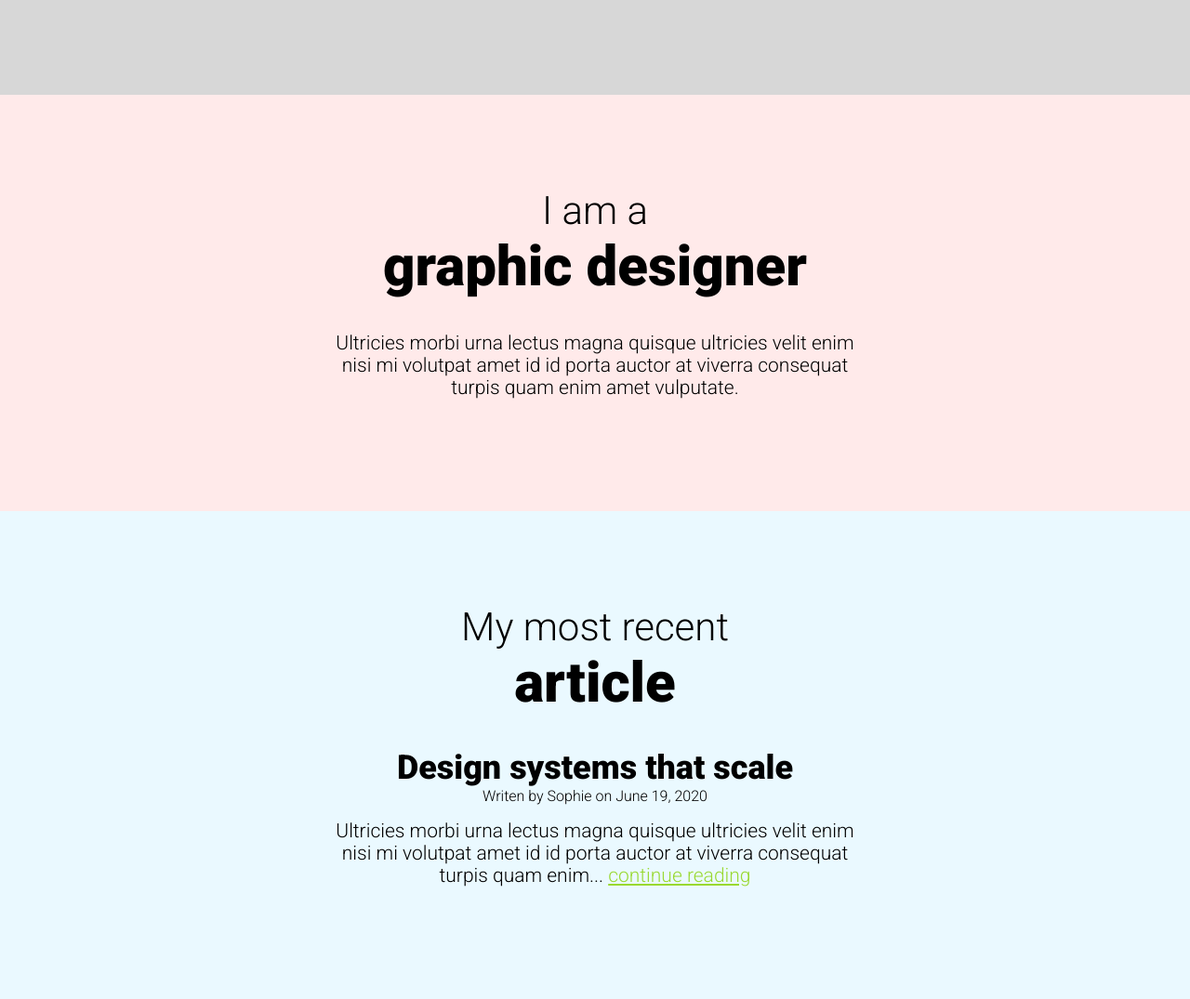
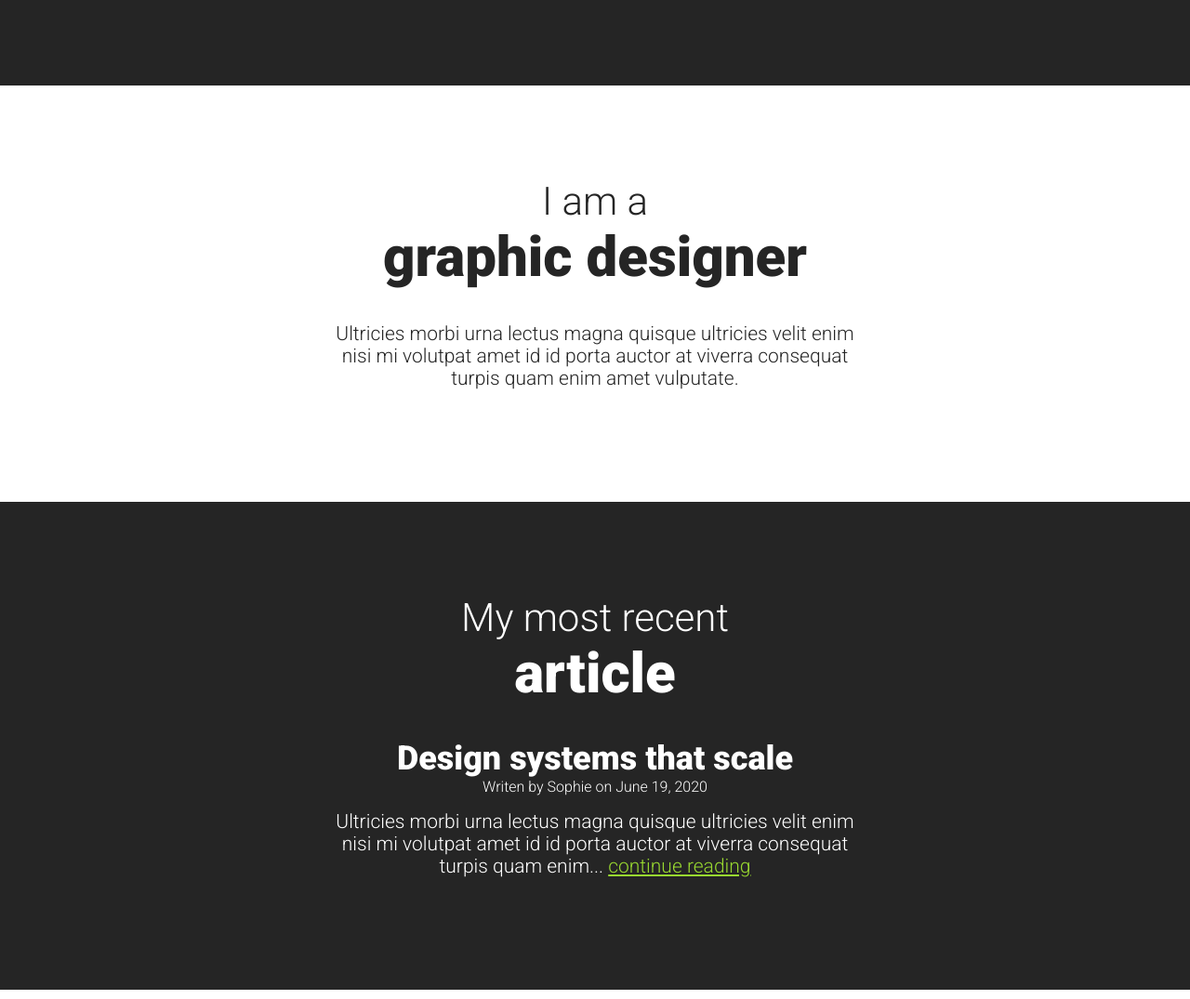
Before and after one commit to zeelna/essential-css-challenges, a website built with Vite: page index.html in a window 1280 px wide. Shown: the part 618-1693 px from the top of the page at 93% size. Built offline with nearby package versions, Linux system fonts and the light colour scheme.

Commit message:
mono-chrome colors, added header

```diff
--- a/css/style.css
+++ b/css/style.css
@@ -69,19 +69,16 @@ a:hover, a:focus {
 }
 
 /* Layout and background*/
-.section-one {
-    background-color: #D7D7D7;
+header, section {
+    padding: 100px 0;
 }
 
-.section-two {
-    background-color: #FFEAEA;
+header, .articles {
+    background-color: #252525;
+    color: #fff;
 }
 
-.section-three {
-    background-color: #EAF9FF;
-    width: 100%;
+.about-me {
+    background-color: #fff;
+    color: #252525;
 }
-
-section {
-    padding: 100px 0;
-}
--- a/index.html
+++ b/index.html
@@ -10,19 +10,19 @@
         <title>HTML & CSS Fundamentals | Challenges</title>
     </head>
     <body>
-        <section class="section-one">
+        <header class="header-section">
             <div class="container">
                 <h1>Hello, my name is <span class="bold newline">Sophie</span></h1>
                 <img src="/img/sophie.png" alt="Sophie's profile picture" />
             </div>
-        </section>
-        <section class="section-two">
+        </header>
+        <section class="about-me">
             <div class="container">
                 <h2>I am a <span class="bold newline">graphic designer</span></h2>
                 <p>Ultricies morbi urna lectus magna quisque ultricies velit enim nisi mi volutpat amet id id porta auctor at viverra consequat turpis quam enim amet vulputate.</p>
             </div>
         </section>
-        <section class="section-three">
+        <section class="articles">
             <div class="container">
                 <h2>My most recent <span class="bold newline">article</span></h2>
                 <article>
```
